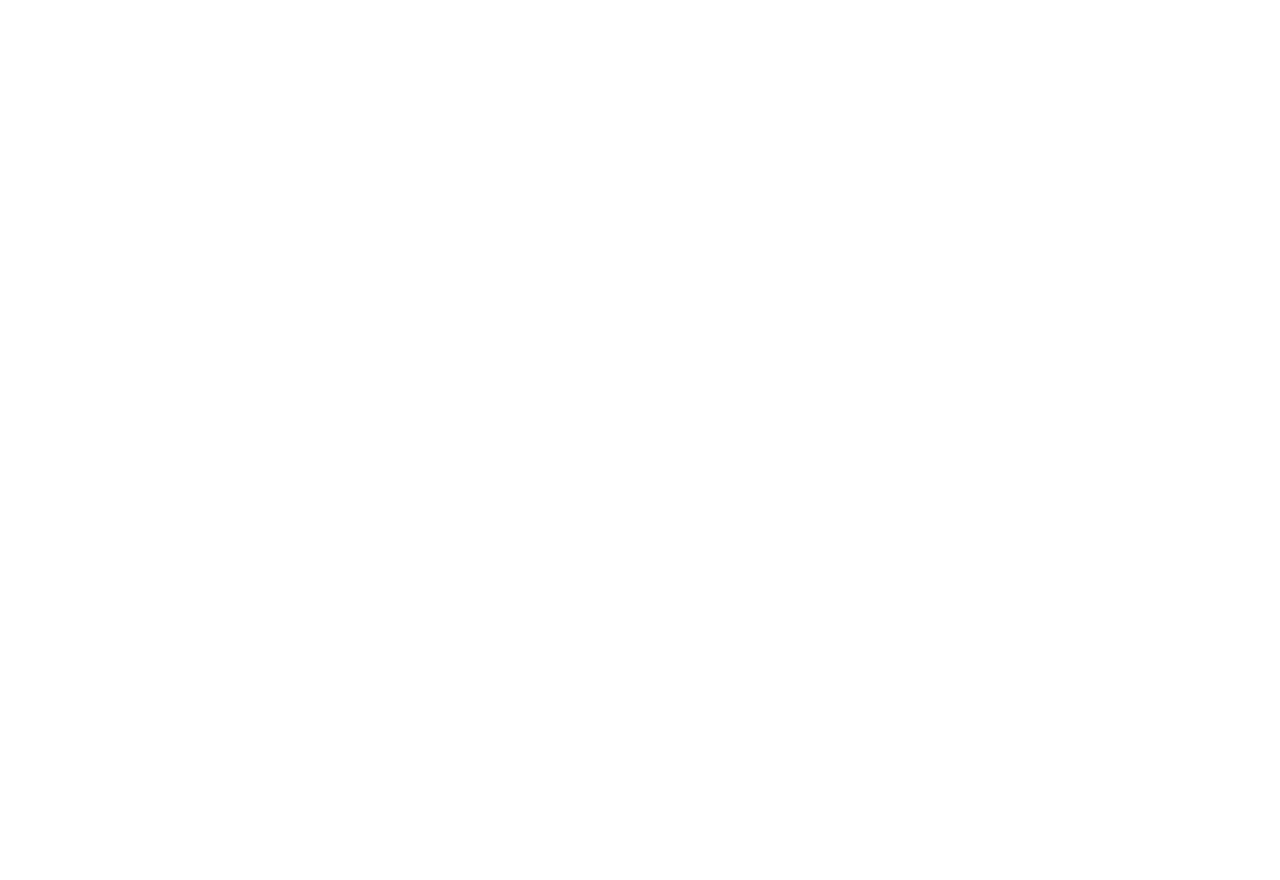
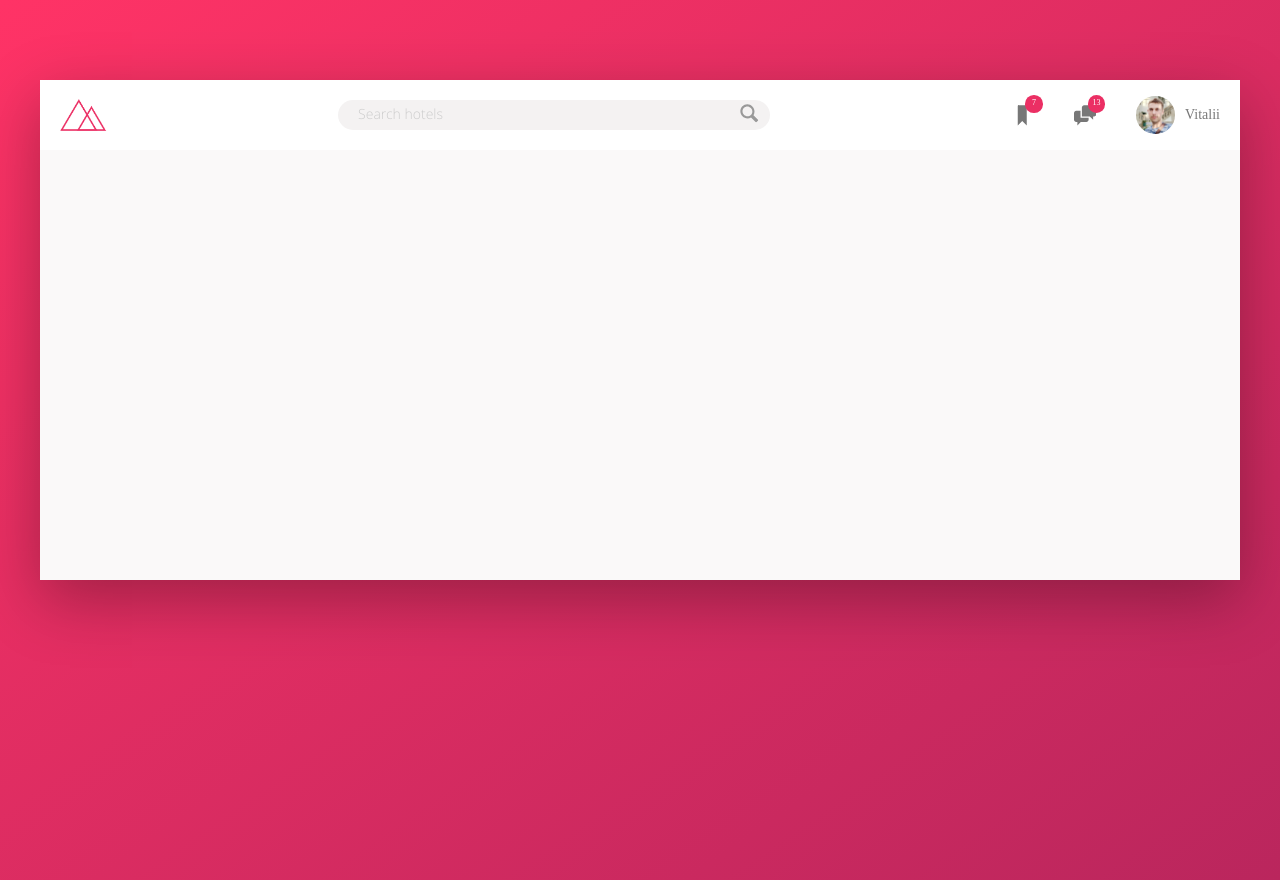
Before and after one commit to Oddisey000/trillo, a website: page index.html in a window 1280 px wide. Before the commit the page ends 800 px from the top, so only its background shows below. Drawn offline with Linux system fonts and the light colour scheme; files that its build step writes are made by us from their sources; a web font is replaced by a local one.

Commit message:
Building a header

```diff
--- /dev/null
+++ b/dev/sass/abstracts/_variables.scss
@@ -0,0 +1,41 @@
+/*Defining colors which we gonna use in project
+$color-primary: #eb2f64;
+$color-primary-light: #ff3366;
+$color-primary-dark: #ba265d;
+
+$color_grey-light-1: #faf9f9;
+$color_grey-light-2: #f4f2f2;
+$color_grey-light-3: #f0eeee;
+$color_grey-light-4: #ccc;
+
+$color_grey-dark-1: #333;
+$color_grey-dark-2: #777;
+$color_grey-dark-3: #999;
+*/
+
+//Another aproach, using css variables
+:root {
+    //Colors
+    --color-primary: #eb2f64;
+    --color-primary-light: #ff3366;
+    --color-primary-dark: #ba265d;
+
+    --color-grey-light-1: #faf9f9;
+    --color-grey-light-2: #f4f2f2;
+    --color-grey-light-3: #f0eeee;
+    --color-grey-light-4: #ccc;
+
+    --color-grey-dark-1: #333;
+    --color-grey-dark-2: #777;
+    --color-grey-dark-3: #999;
+
+    --color-white-1: #fff;
+
+    --color-black-1: #000;
+
+    //Shadows
+    --shadow-dark-1: 0 2rem 6rem rgba(0, 0, 0, .3);
+
+    //Animation presset
+    --std-transition: all .3s;
+}
--- /dev/null
+++ b/dev/sass/base/_base.scss
@@ -0,0 +1,32 @@
+//Reset all default browser's settings
+* {
+    margin: 0;
+    padding: 0;
+}
+
+//Inheriting box-sizing property to all web page's elements
+*,
+*::after,
+*::before {
+    box-sizing: inherit;
+}
+
+//Setting global html settings
+html {
+    box-sizing: border-box;
+    //Makes 1rem = 10px (10px/16px = 62.5%)
+    font-size: 62.5%;
+}
+
+//Page's background setting
+body {
+    background-image: linear-gradient(
+        to right bottom,
+        var(--color-primary-light),
+        var(--color-primary-dark)
+    );
+    background-size: cover;
+    background-repeat: no-repeat;
+    color: var(--color-grey-dark-2);
+    min-height: 100vh;
+}
--- /dev/null
+++ b/dev/sass/base/_typography.scss
@@ -0,0 +1,6 @@
+//Setting font for the project
+body {
+    font-family: "Open Sans";
+    font-weight: 400;
+    line-height: 1.6;
+}
--- /dev/null
+++ b/dev/sass/components/_search.scss
@@ -0,0 +1,54 @@
+//Styling serch element
+.search {
+    flex: 0 0 40%;
+    display: flex;
+    align-items: center;
+    justify-content: center;
+
+    &__input {
+        font-family: inherit;
+        font-size: inherit;
+        color: inherit;
+        background-color: var(--color-grey-light-2);
+        border: none;
+        padding: .7rem 2rem;
+        border-radius: 10rem;
+        width: 90%;
+        transition: var(--std-transition);
+        margin-right: -3.25rem;
+
+        &:focus {
+            outline: none;
+            width: 100%;
+            background-color: var(--color-grey-light-3);
+        }
+
+        &::-webkit-input-placeholder {
+            font-weight: 100;
+            color: var(--color-grey-light-4);
+        }
+    }
+
+    &__input:focus ~ &__button {
+        background-color: var(--color-grey-light-3);
+    }
+
+    &__button {
+        border: none;
+        background-color: var(--color-grey-light-2);
+
+        &:focus {
+            outline: none;
+        }
+
+        &:active {
+            transform: translateY(.2rem);
+        }
+    }
+
+    &__icon {
+        height: 2.25rem;
+        width: 2.25rem;
+        fill: var(--color-grey-dark-3);
+    }
+}
--- /dev/null
+++ b/dev/sass/components/_user-nav.scss
@@ -0,0 +1,49 @@
+//Styling user navigation section on the header
+.user-nav {
+    align-self: stretch;
+    display: flex;
+    align-items: center;
+
+    & > * { //Celecting all direct children of .user-nav
+        padding: 0 2rem;
+        cursor: pointer;
+        height: 100%;
+        display: flex;
+        align-items: center;
+    }
+
+    & > *:hover {
+        background-color: var(--color-grey-light-2);
+    }
+
+    &__icon-box {
+        position: relative;
+    }
+
+    &__icon {
+        height: 2.25rem;
+        width: 2.25rem;
+        fill: var(--color-grey-dark-2);
+    }
+
+    &__notification {
+        font-size: .8rem;
+        height: 1.75rem;
+        width: 1.75rem;
+        border-radius: 50%;
+        background-color: var(--color-primary);
+        color: var(--color-white-1);
+        position: absolute;
+        top: 1.5rem;
+        right: 1.1rem;
+        display: flex;
+        justify-content: center;
+        align-items: center;
+    }
+
+    &__user--photo {
+        height: 3.75rem;
+        border-radius: 50%;
+        margin-right: 1rem;
+    }
+}
--- /dev/null
+++ b/dev/sass/layout/_content.scss
@@ -0,0 +1,14 @@
+//Styling the content
+.content {
+    display: flex;
+
+    &__sidebar {
+        background-color: var(--color-grey-dark-1);
+        flex: 0 0 18%; //No shrinking and not growing
+    }
+
+    &__hotel-view {
+        background-color: var(--color-white-1);
+        flex: 1; //Occupaying all remaining space
+    }
+}
--- /dev/null
+++ b/dev/sass/layout/_header.scss
@@ -0,0 +1,24 @@
+//Initial settings for container
+.container {
+    max-width: 120rem;
+    margin: 8rem auto;
+    background-color: var(--color-grey-light-1);
+    box-shadow: var(--shadow-dark-1);
+    min-height: 50rem;
+}
+
+//Styling the header
+.header {
+    font-size: 1.4rem;
+    height: 7rem;
+    background-color: var(--color-white-1);
+    border-bottom: var(--color-grey-light-2);
+    display: flex;
+    justify-content: space-between;
+    align-items: center;
+
+    &__logo {
+        height: 3.25rem;
+        margin-left: 2rem;
+    }
+}
--- /dev/null
+++ b/dev/sass/main.scss
@@ -0,0 +1,10 @@
+@import "abstracts/variables";
+
+@import "base/base";
+@import "base/typography";
+
+@import "components/search";
+@import "components/user-nav";
+
+@import "layout/header";
+@import "layout/content";
--- a/index.html
+++ b/index.html
@@ -1,18 +1,60 @@
 <!DOCTYPE html>
 <html lang="en">
 <head>
-    <meta charset="UTF-8">
-    <meta name="viewport" content="width=device-width, initial-scale=1.0">
-    <meta http-equiv="X-UA-Compatible" content="ie=edge">
+    <meta charset="UTF-8" />
+    <meta name="viewport" content="width=device-width, initial-scale=1.0" />
+    <meta http-equiv="X-UA-Compatible" content="ie=edge" />
 
-    <link rel="shortcut icon" href="assets/img/favicon.png" type="image/x-icon">
-    <link rel="stylesheet" href="dev/fonts/open_sans.css">
-    <link rel="stylesheet" href="dev/css/style_dev.css">
-    <link rel="stylesheet" href="assets/css/style.css">
+    <link rel="shortcut icon" href="assets/img/favicon.png" type="image/x-icon" />
+    <link rel="stylesheet" href="dev/fonts/open_sans.css" />
+    <link rel="stylesheet" href="dev/css/style_dev.css" />
+    <!--<link rel="stylesheet" href="assets/css/style.css" />-->
 
     <title>Trillo &mdash; Your all-in-one booking app</title>
 </head>
 <body>
+    <!--Open flex container-->
+    <div class="container">
 
+        <!--Header part start-->
+        <header class="header">
+            <img src="assets/img/logo.png" alt="Company's logo" class="header__logo" />
+            <form action="#" class="search">
+                <input type="text" class="search__input" placeholder="Search hotels" />
+                <button class="search__button">
+                    <svg class="search__icon">
+                        <use xlink:href="assets/icons/icons.svg#icon-magnifying-glass"></use>
+                    </svg>
+                </button>
+            </form>
+            <nav class="user-nav">
+                <div class="user-nav__icon-box">
+                    <svg class="user-nav__icon">
+                        <use xlink:href="assets/icons/icons.svg#icon-bookmark"></use>
+                    </svg>
+                    <span class="user-nav__notification">7</span>
+                </div>
+                <div class="user-nav__icon-box">
+                    <svg class="user-nav__icon">
+                        <use xlink:href="assets/icons/icons.svg#icon-chat"></use>
+                    </svg>
+                    <span class="user-nav__notification">13</span>
+                </div>
+                <div class="user-nav__user">
+                    <img src="assets/img/user.jpg" alt="User photo" class="user-nav__user--photo" />
+                    <span class="user-nav__user--name">Vitalii</span>
+                </div>
+            </nav>
+        </header>
+        <!--Header part end-->
+
+        <!--Content of the page start-->
+        <div class="content">
+            <nav class="content__sidebar"></nav>
+            <main class="content__hotel-view"></main>
+        </div>
+        <!--Content of the page end-->
+    </div>
+    <!--Close flex container-->
 </body>
 </html>
```
Also changed, not shown: assets/icons/icons.svg (added), assets/img/logo.png (added), assets/img/user.jpg (added), dev/css/style_dev.css.
